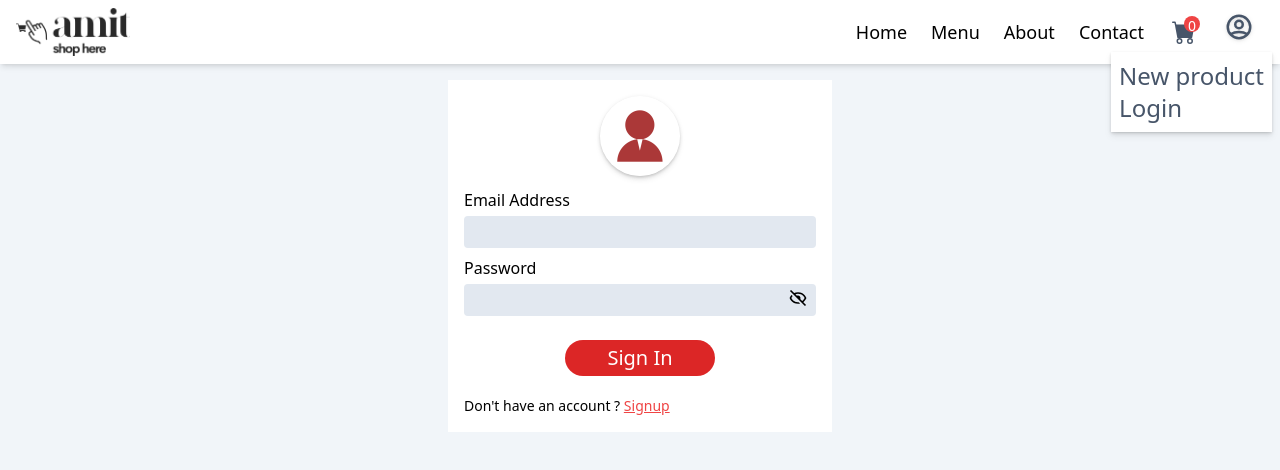
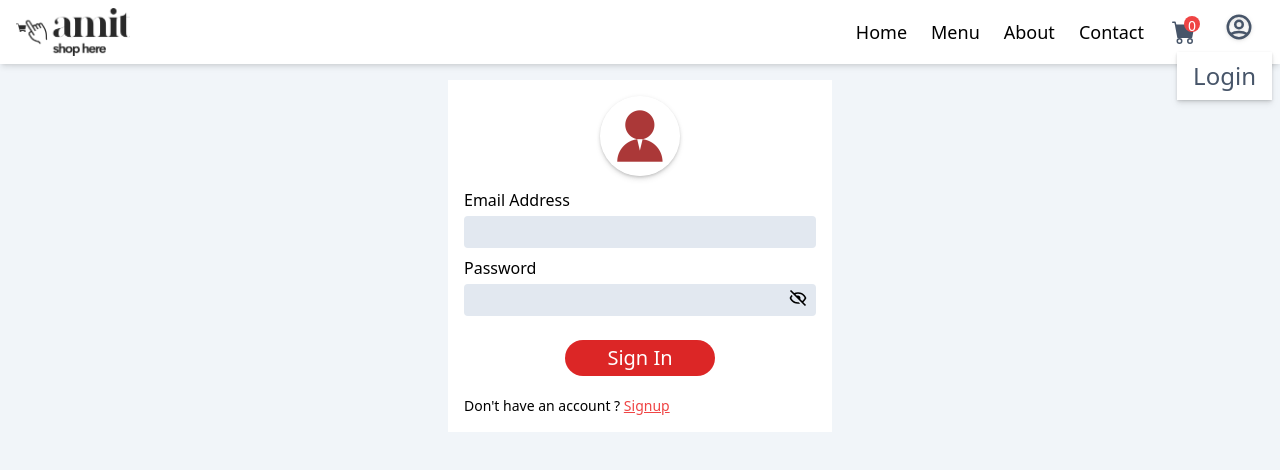
Before and after one commit to neelendrareddy9001/food-store-responsive, a React (Create React App) app in the folder frontend/: page /login in a window 1280 px wide. Both pictures are taken after a click on the element 1244 px from the left and 32 px from the top of the page. Shown: the top 470 px of the page. Built offline with nearby package versions, Linux system fonts and the light colour scheme.

Commit message:
Login & Logout Redux functionality updated

```diff
--- a/frontend/src/components/Header.js
+++ b/frontend/src/components/Header.js
@@ -4,16 +4,26 @@ import { Link, useActionData } from 'react-router-dom';
 import {BsCartFill} from 'react-icons/bs';
 import {HiOutlineUserCircle} from 'react-icons/hi';
 import {useSelector} from 'react-redux';
+import { toast } from 'react-hot-toast';
+import { logoutRedux } from '../redux/userSlice';
 
 const Header = () => {
     const [showMenu, setShowMenu] = useState(false);
 
     const userData = useSelector((state) => state.user)
-    console.log(userData);
+    console.log(userData.email);
 
     const handleShowMenu = () => {
         setShowMenu (preve => !preve)
     }
+
+
+    const handleLogout = () => {
+        dispatchEvent(logoutRedux())
+        toast("LogOut Successfully")
+    }
+
+    console.log(process.env.REACT_APP_ADMIN_EMAIL)
   return (
     <header className='fixed shadow-md w-full h-16 px-2 md:px-4 z-50 bg-white'>
         {/* Desktop */}
@@ -43,8 +53,22 @@ const Header = () => {
                     </div>
                     {showMenu && (
                         <div className='absolute right-2 bg-white py-2 px-2 shadow drop-shadow-md flex flex-col'>
-                            <Link to={"newproduct"} className='whitespace-nowrap cursor-pointer'>New product</Link>
-                            <Link to={"login"} className='whitespace-nowrap cursor-pointer'>Login</Link>
+                        {
+                            userData.email === process.env.REACT_APP_ADMIN_EMAIL && <Link to={"newproduct"} className='whitespace-nowrap cursor-pointer'>New product</Link>
+                        }
+
+                        {userData.image ? (
+                            <p className="cursor-pointer text-white px-2 bg-red-500" onClick={handleLogout}>
+                    Logout ({userData.firstName}){" "}
+                  </p>
+                ) : (
+                  <Link
+                    to={"login"}
+                    className="whitespace-nowrap cursor-pointer px-2"
+                  >
+                    Login
+                  </Link>
+                )}
                         </div>
                     )}
                 </div>
--- a/frontend/src/redux/userSlice.js
+++ b/frontend/src/redux/userSlice.js
@@ -15,14 +15,22 @@ export const userSlice = createSlice({
         loginRedux : (state, action) => {
             console.log(action.payload.data)
             // state.user = action.payload.data
-            state._id = action.payload.data._id
-            state.firstName = action.payload.data.firstName
-            state.lastName = action.payload.data.lastName
-            state.image = action.payload.data.image
+            state._id = action.payload.data._id;
+            state.firstName = action.payload.data.firstName;
+            state.lastName = action.payload.data.lastName;
+            state.email = action.payload.data.email;
+            state.image = action.payload.data.image;
         },
+        logoutRedux : (state, action) => {
+            state._id = " ";
+            state.firstName = " ";
+            state.lastName = " ";
+            state.email = " ";
+            state.image = " ";
+        }
     },
 });
 
-export const {loginRedux} = userSlice.actions;
+export const {loginRedux, logoutRedux} = userSlice.actions;
 
 export default userSlice.reducer
```
